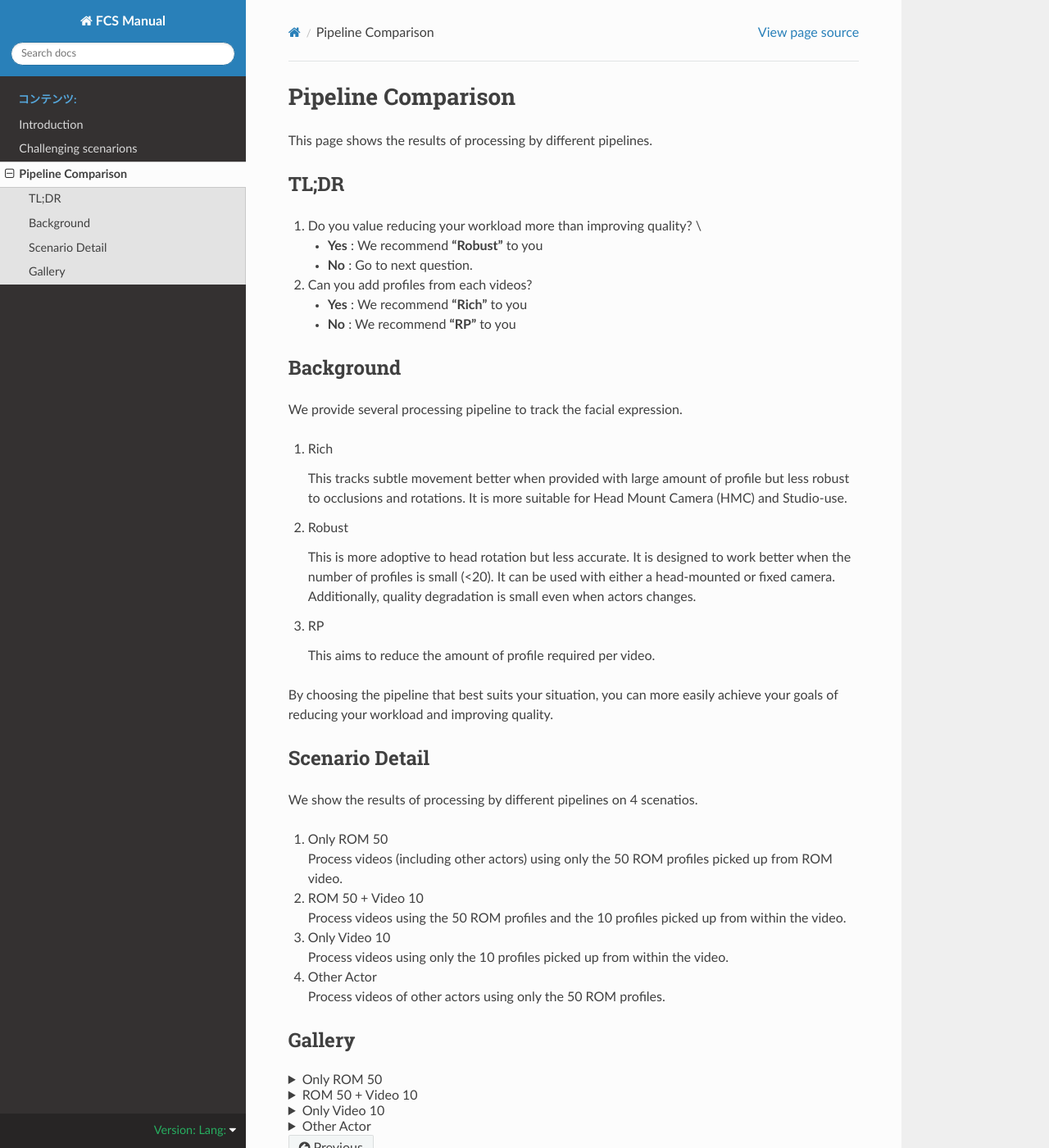
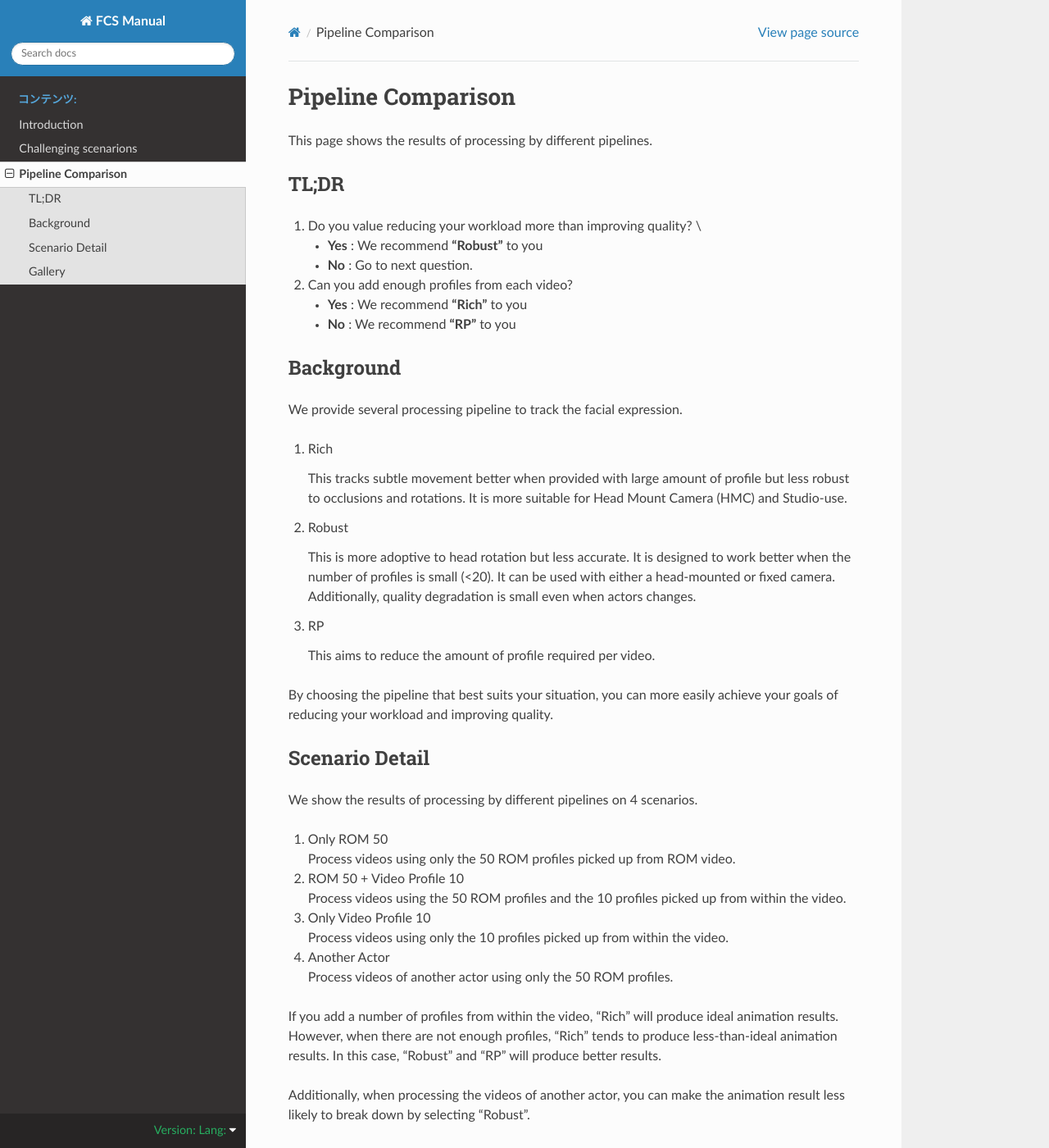
Before and after one commit to ZukunFCS/fcs-doc-advanced, a Sphinx documentation site: the page built from doc/002_pipeline_comparison.md, in a window 1280 px wide and 1400 px high. Shown: the whole window at 82% size. Built offline with Sphinx 7.4.7 and the Read the Docs theme 3.1.0, drawn with Linux system fonts in a browser that asks for light colours; some of the changed text lies outside the part shown.

Commit message:
add documents of pipeline comparison

```diff
--- a/doc/002_pipeline_comparison.md
+++ b/doc/002_pipeline_comparison.md
@@ -6,7 +6,7 @@ This page shows the results of processing by different pipelines.
 1. Do you value reducing your workload more than improving quality? \
     - **Yes** : We recommend **"Robust"** to you
     - **No** :  Go to next question.
-2. Can you add profiles from each videos?
+2. Can you add enough profiles from each video?
     - **Yes** : We recommend **"Rich"** to you
     - **No** :  We recommend **"RP"** to you
 
@@ -34,18 +34,20 @@ By choosing the pipeline that best suits your situation, you can more easily ach
 
 
 ### Scenario Detail
-We show the results of processing by different pipelines on 4 scenatios.
+We show the results of processing by different pipelines on 4 scenarios.
 
 1. Only ROM 50 \
-    Process videos (including other actors) using only the 50 ROM profiles picked up from ROM video.
-2. ROM 50 + Video 10 \
+    Process videos using only the 50 ROM profiles picked up from ROM video.
+2. ROM 50 + Video Profile 10 \
     Process videos using the 50 ROM profiles and the 10 profiles picked up from within the video.
-3. Only Video 10 \
+3. Only Video Profile 10 \
     Process videos using only the 10 profiles picked up from within the video.
-4. Other Actor \
-    Process videos of other actors using only the 50 ROM profiles.
+4. Another Actor \
+    Process videos of another actor using only the 50 ROM profiles.
 
+If you add a number of profiles from within the video, "Rich" will produce ideal animation results. However, when there are not enough profiles, "Rich" tends to produce less-than-ideal animation results. In this case, "Robust" and "RP" will produce better results.
 
+Additionally, when processing the videos of another actor, you can make the animation result less likely to break down by selecting "Robust".
 
 <!-- In this show case, we selected and rigged 50 profiles from the ROM video. Then, using only the 50 ROM profiles, we generate the results in Baseline. The occluded region tends to produce less-than-ideal animation results. \
 This can be mitigated by adding profiles from within the video. We showcase how the performance improves when you add a number of profiles. We can see that the quality of the animation tends to improve. \
@@ -64,7 +66,7 @@ Additionally, we showcase the results of processing these videos using only the
 </details>
 
 <details>
-  <summary >ROM 50 + Video 10</summary>
+  <summary >ROM 50 + Video Profile 10</summary>
 
   | Performance Video | Rich | Robust | RP |
 | --------- | --------- | --------- | --------- |
@@ -75,7 +77,7 @@ Additionally, we showcase the results of processing these videos using only the
 </details>
 
 <details>
-  <summary >Only Video 10</summary>
+  <summary >Only Video Profile 10</summary>
 
   | Performace Video | Rich | Robust | RP |
 | --------- | --------- | --------- | --------- |
@@ -86,7 +88,7 @@ Additionally, we showcase the results of processing these videos using only the
 </details>
 
 <details>
-  <summary >Other Actor</summary>
+  <summary >Another Actor</summary>
 
   | Performance Video | Rich | Robust | RP |
 | --------- | --------- | --------- | --------- |
```
